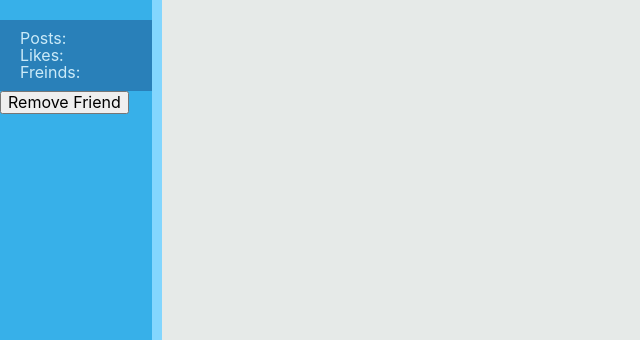
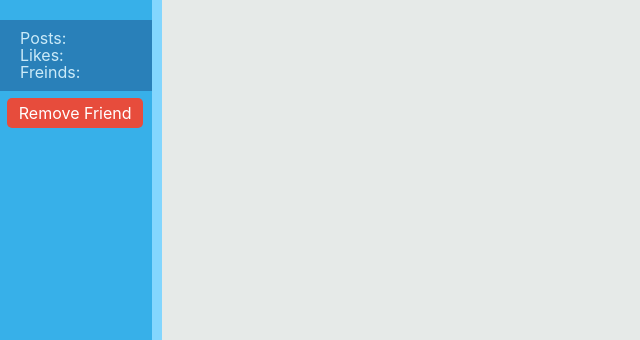
Before and after one commit to margleb/Social_Network, a PHP site: page /profile.php in a window 1280 px wide. Shown: the part 500-840 px from the top of the page, without its empty margins (0-640 px from the left). Run offline with PHP 8.4, Linux system fonts and the light colour scheme; the visitor is signed in with stand-in values (Sample User, id 1); data that the repository does not hold is empty.

Commit message:
Friend Button Styling

```diff
--- a/assets/css/style.css
+++ b/assets/css/style.css
@@ -268,3 +268,31 @@ textarea:focus {
 	margin: 0 0 0 20px;
 	word-wrap: break-word;
 }
+
+.danger {
+	background-color: #e74c3c;
+}
+.warning {
+	background-color: #f0ad4e;
+}
+.default {
+	background-color: #bdc3c7;
+}
+.success {
+	background-color: #2ecc71;
+}
+.info {
+	background-color: #3498db;
+}
+.deep_blue {
+	background-color: #0043f0;
+}
+
+.profile_left input[type="submit"] {
+	width: 90%;
+	height: 30px;
+	border-radius: 5px;
+	margin: 7px 0 0 7px;
+	border: none;
+	color: #fff;
+}
```
